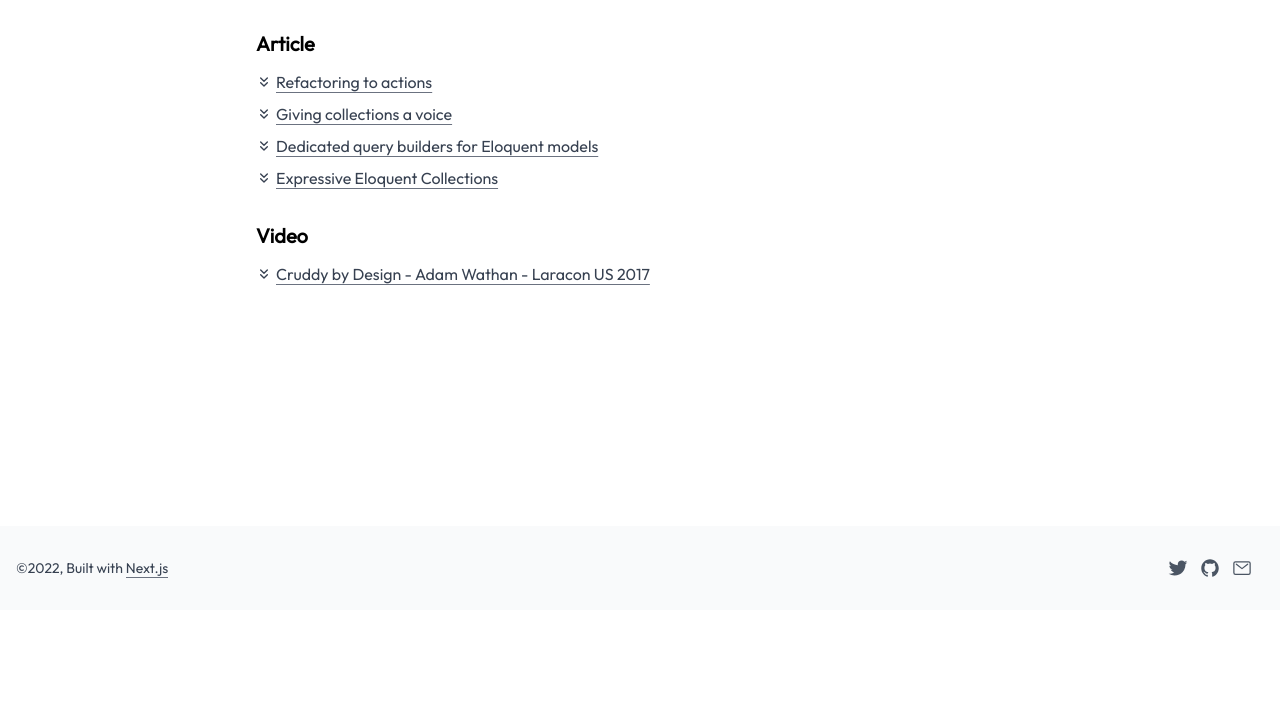
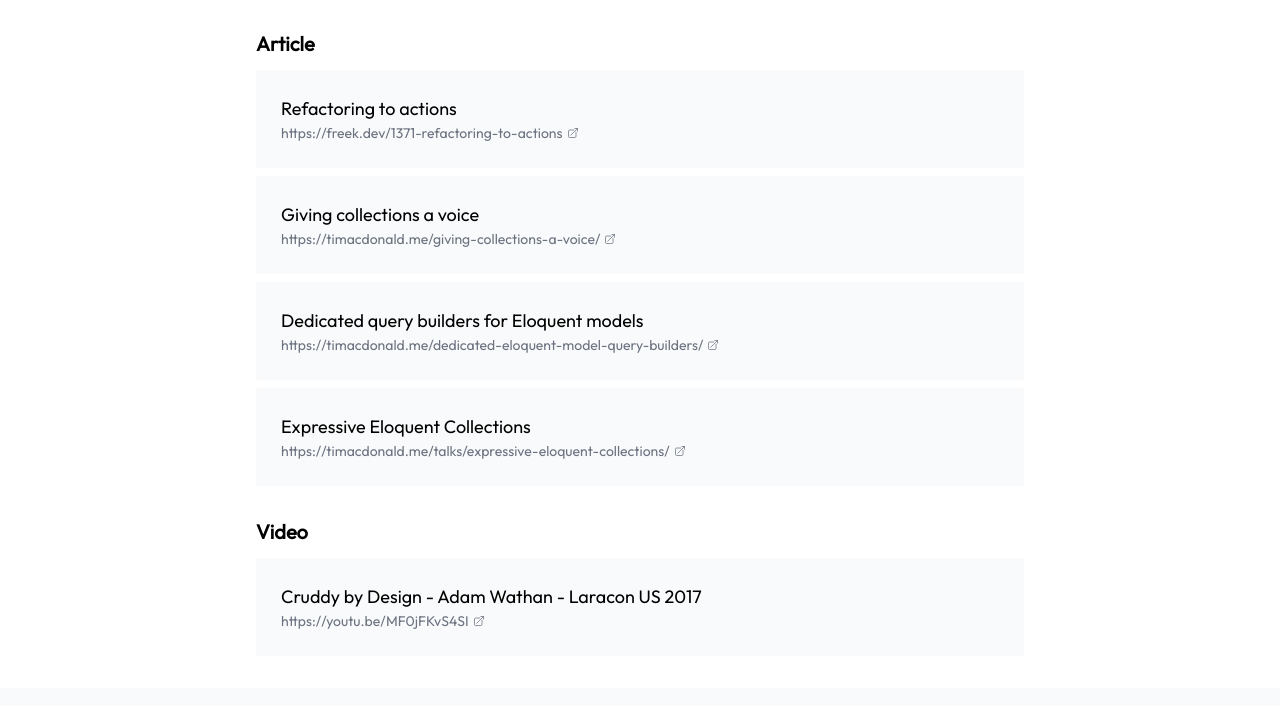
Before and after one commit to jokosusilo/site, a Next.js app: page /bookmark in a window 1280 px wide. Shown: the part 190-896 px from the top of the page. Before the commit the page ends 800 px from the top, so only its background shows below. Built offline with nearby package versions, Linux system fonts and the light colour scheme.

Commit message:
Update bookmark

```diff
--- a/pages/bookmark.tsx
+++ b/pages/bookmark.tsx
@@ -6,6 +6,7 @@ import PageTitle from '../components/page-title'
 import bookmarkArticle from '../content/bookmark-article.json';
 import bookmarkVideo from '../content/bookmark-video.json';
 import BookmarkLink from '../components/bookmark-link'
+import Link from 'next/link';
 
 export default function Uses() {
   return (
@@ -24,28 +25,66 @@ export default function Uses() {
           <h2 className="mt-8 text-xl font-semibold">Article</h2>
           <div className="mt-3 space-y-2">
             {bookmarkArticle.map((item, index) => (
-              <BookmarkLink
-                key={index}
-                type="article"
-                title={item.title}
-                link={item.link}
-              />
+              <Link
+                href={item.link}
+                target="_blank"
+                rel="nofollow"
+                className="block p-6 transition border border-transparent rounded-sm group hover:bg-white bg-gray-50 hover:border-black"
+              >
+                <div className="text-lg">{item.title}</div>
+                <div className="flex items-center text-sm text-gray-500 group-hover:text-indigo-500">
+                  <span>{item.link}</span>
+                  <svg
+                    xmlns="http://www.w3.org/2000/svg"
+                    fill="none"
+                    viewBox="0 0 24 24"
+                    strokeWidth="1.5"
+                    stroke="currentColor"
+                    className="hidden w-3 h-3 ml-1 sm:inline"
+                  >
+                    <path
+                      stroke-linecap="round"
+                      stroke-linejoin="round"
+                      d="M13.5 6H5.25A2.25 2.25 0 003 8.25v10.5A2.25 2.25 0 005.25 21h10.5A2.25 2.25 0 0018 18.75V10.5m-10.5 6L21 3m0 0h-5.25M21 3v5.25"
+                    />
+                  </svg>
+                </div>
+              </Link>
             ))}
           </div>
 
           <h2 className="mt-8 text-xl font-semibold">Video</h2>
           <div className="mt-3 space-y-2">
             {bookmarkVideo.map((item, index) => (
-              <BookmarkLink
-                key={index}
-                type="video"
-                title={item.title}
-                link={item.link}
-              />
+              <Link
+                href={item.link}
+                target="_blank"
+                rel="nofollow"
+                className="block p-6 transition border border-transparent rounded-sm group hover:bg-white bg-gray-50 hover:border-black"
+              >
+                <div className="text-lg">{item.title}</div>
+                <div className="flex items-center text-sm text-gray-500 group-hover:text-indigo-500">
+                  <span>{item.link}</span>
+                  <svg
+                    xmlns="http://www.w3.org/2000/svg"
+                    fill="none"
+                    viewBox="0 0 24 24"
+                    strokeWidth="1.5"
+                    stroke="currentColor"
+                    className="hidden w-3 h-3 ml-1 sm:inline"
+                  >
+                    <path
+                      stroke-linecap="round"
+                      stroke-linejoin="round"
+                      d="M13.5 6H5.25A2.25 2.25 0 003 8.25v10.5A2.25 2.25 0 005.25 21h10.5A2.25 2.25 0 0018 18.75V10.5m-10.5 6L21 3m0 0h-5.25M21 3v5.25"
+                    />
+                  </svg>
+                </div>
+              </Link>
             ))}
           </div>
         </article>
       </Layout>
     </>
-  );
+  )
 }
```
